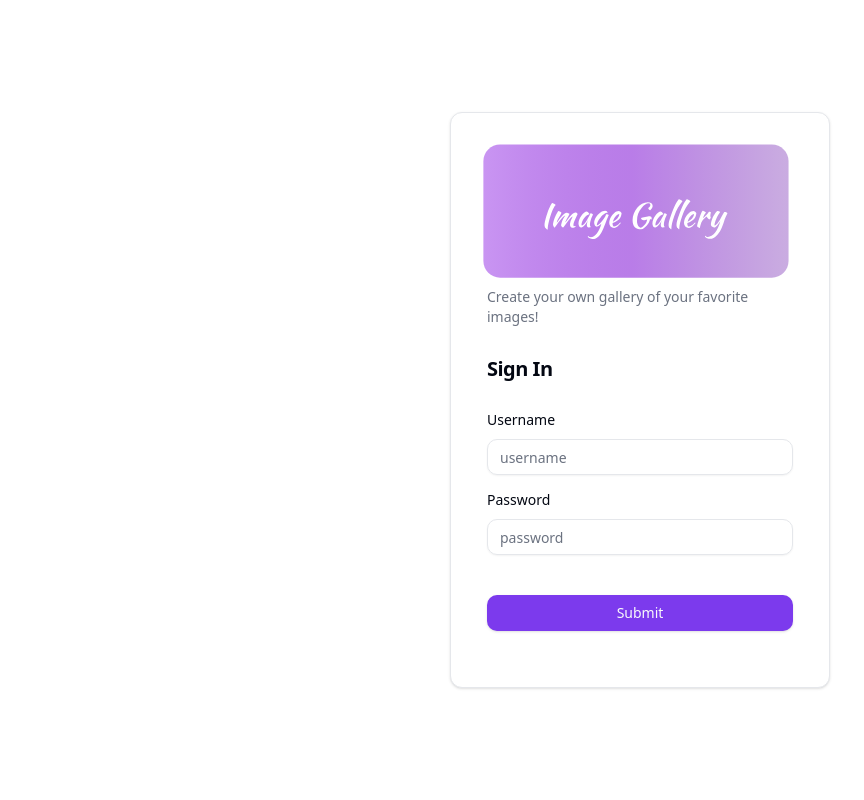
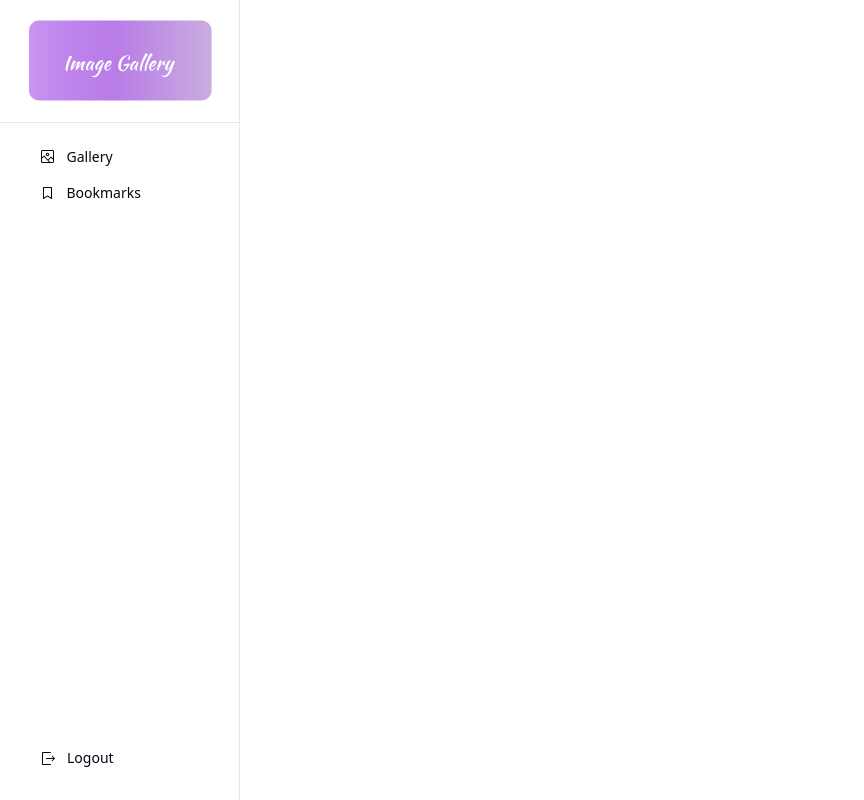
Before and after one commit to agustinrzarate/image-gallery, a React (Vite) app: page /gallery in a window 1280 px wide. Shown: the whole page, without its empty margins (0-864 px from the left). Built offline with nearby package versions, Linux system fonts and the light colour scheme.

Commit message:
setting routes and created sidebar

```diff
--- a/package.json
+++ b/package.json
@@ -22,6 +22,8 @@
     "react": "^18.2.0",
     "react-dom": "^18.2.0",
     "react-hook-form": "^7.47.0",
+    "react-router": "^6.17.0",
+    "react-router-dom": "^6.17.0",
     "tailwind-merge": "^1.14.0",
     "tailwindcss-animate": "^1.0.7",
     "zod": "^3.22.4"
--- a/src/app/App.tsx
+++ b/src/app/App.tsx
@@ -1,14 +1,14 @@
 import { ThemeProvider } from '@ui/components/ThemeProvider/ThemeProvider';
 import MaxWidthWrapper from '@/ui/components/MaxWidthWrapper/MaxWidthWrapper';
-import SignIn from '@/ui/pages/Auth/SignIn/SignIn';
 import { Toaster } from '@/ui/components/Toast/toaster';
+import Router from './router/router';
 
 function App() {
   return (
     <ThemeProvider defaultTheme="system" storageKey="vite-ui-theme">
       <MaxWidthWrapper>
         <Toaster />
-        <SignIn />
+        <Router />
       </MaxWidthWrapper>
     </ThemeProvider>
   );
--- a/src/app/globals.css
+++ b/src/app/globals.css
@@ -57,3 +57,17 @@
     @apply bg-background text-foreground;
   }
 }
+
+*::-webkit-scrollbar {
+  width: 10px;
+}
+
+*::-webkit-scrollbar-track {
+  background: #f2f2f259;
+  border-radius: 5px;
+}
+
+*::-webkit-scrollbar-thumb {
+  background-color: #bfbfbf;
+  border-radius: 14px;
+}
--- /dev/null
+++ b/src/app/router/ErrorPage/ErrorPage.tsx
@@ -0,0 +1,16 @@
+import { useNavigate } from 'react-router-dom';
+import { Button } from '@/ui/components/Button/Button';
+
+export default function ErrorPage() {
+  const navigate = useNavigate();
+  return (
+    <div className="min-h-screen flex flex-col justify-center items-center space-y-14">
+      <div className="text-center">
+        <h1 className="text-lg font-semibold">404</h1>
+        <p className="">Sorry, the address you are trying to access is not found.</p>
+      </div>
+
+      <Button onClick={() => navigate('/')}>Go to homepage</Button>
+    </div>
+  );
+}
--- /dev/null
+++ b/src/app/router/Loader/Loader.tsx
@@ -0,0 +1,9 @@
+const Loader = () => {
+  return (
+    <div className="">
+      <h3>Loading...</h3>
+    </div>
+  );
+};
+
+export default Loader;
--- /dev/null
+++ b/src/app/router/router.tsx
@@ -0,0 +1,29 @@
+import { Route, RouterProvider, createBrowserRouter, createRoutesFromElements } from 'react-router-dom';
+import { Suspense, lazy } from 'react';
+
+import ErrorPage from './ErrorPage/ErrorPage';
+import Loader from './Loader/Loader';
+import Gallery from '@/ui/pages/Gallery/Gallery';
+
+const SignIn = lazy(() => import('@/ui/pages/Auth/SignIn/SignIn'));
+
+const Router = () => {
+  const router = createBrowserRouter(
+    createRoutesFromElements(
+      // eslint-disable-next-line react/jsx-no-useless-fragment
+      <>
+        <Route errorElement={<ErrorPage />}>
+          <Route path="/" element={<SignIn />} />
+          <Route path="/gallery" element={<Gallery />} />
+        </Route>
+      </>
+    )
+  );
+  return (
+    <Suspense fallback={<Loader />}>
+      <RouterProvider router={router} />
+    </Suspense>
+  );
+};
+
+export default Router;
--- a/src/ui/components/MaxWidthWrapper/MaxWidthWrapper.tsx
+++ b/src/ui/components/MaxWidthWrapper/MaxWidthWrapper.tsx
@@ -7,7 +7,7 @@ interface MaxWidthWrapperProps {
 }
 
 const MaxWidthWrapper = ({ className, children }: MaxWidthWrapperProps) => {
-  return <div className={cn('max-w-screen-2xl mx-auto w-full px-2.5 md:px-20', className)}>{children}</div>;
+  return <div className={cn('max-w-screen-2xl mx-auto w-full px-2.5 lg:px-20 relative', className)}>{children}</div>;
 };
 
 MaxWidthWrapper.defaultProps = {
--- /dev/null
+++ b/src/ui/components/Sidebar/Sidebar.tsx
@@ -0,0 +1,95 @@
+import { useEffect, useRef, useState } from 'react';
+import { clsx } from 'clsx';
+import { BookmarkIcon, ImageIcon, ExitIcon, Cross2Icon, HamburgerMenuIcon } from '@radix-ui/react-icons';
+import ImageGallery from '@/app/assets/ImageGallery.svg';
+import { Button } from '../Button/Button';
+
+function Sidebar() {
+  return (
+    <div className="w-60 border-r border-border h-screen bg-background">
+      <div className="pt-10 md:pt-0  space-y-4 relative h-full">
+        <div className="w-full py-4 md:pb-4  border-b border-t md:border-t-0">
+          <img src={ImageGallery} alt="logo" className="mx-auto w-48" />
+        </div>
+        <div className="flex flex-col w-48 mx-auto">
+          <Button variant="ghost" className="justify-start">
+            <ImageIcon className="mr-3" />
+            Gallery
+          </Button>
+          <Button variant="ghost" className="justify-start">
+            <BookmarkIcon className="mr-3" /> Bookmarks
+          </Button>
+        </div>
+        <div className="flex flex-col w-48 mx-auto absolute bottom-6 left-6">
+          <Button variant="ghost" className="justify-start">
+            <ExitIcon className="mr-3" /> Logout
+          </Button>
+        </div>
+      </div>
+    </div>
+  );
+}
+
+function SidebarLayout({ children }: { children: React.ReactNode }) {
+  const [isSidebarOpen, setIsSidebarOpen] = useState(false);
+  const modalRef = useRef<HTMLDivElement>(null);
+
+  useEffect(() => {
+    const handleOutsideClick = (event: MouseEvent) => {
+      if (modalRef.current && !modalRef.current.contains(event.target as Node)) {
+        setIsSidebarOpen(false);
+      }
+    };
+    const handleEscapeKey = (event: KeyboardEvent) => {
+      if (event.key === 'Escape') {
+        setIsSidebarOpen(false);
+      }
+    };
+
+    if (isSidebarOpen) {
+      document.addEventListener('mousedown', handleOutsideClick);
+      document.addEventListener('keydown', handleEscapeKey);
+    } else {
+      document.removeEventListener('mousedown', handleOutsideClick);
+      document.removeEventListener('keydown', handleEscapeKey);
+    }
+
+    return () => {
+      document.removeEventListener('mousedown', handleOutsideClick);
+      document.removeEventListener('keydown', handleEscapeKey);
+    };
+  }, [isSidebarOpen]);
+
+  return (
+    <div className="relative max-h-screen flex mt-3">
+      <div
+        ref={modalRef}
+        className={clsx(
+          isSidebarOpen ? 'translate-x-0  ' : '-translate-x-[110%]',
+          ' md:translate-x-0 transition-transform duration-300 ease-in-out left-0 h-screen fixed top-0 bg-background z-10'
+        )}
+      >
+        <Sidebar />
+        <Button
+          className="absolute top-0 right-1 md:hidden"
+          variant="ghost"
+          size="icon"
+          onClick={() => setIsSidebarOpen(false)}
+        >
+          <Cross2Icon />
+        </Button>
+      </div>
+
+      <div className={clsx(isSidebarOpen && 'blur-sm', ' md:ml-60 w-full md:blur-0')}>
+        <div className="md:hidden">
+          <Button onClick={() => setIsSidebarOpen(true)} size="icon">
+            <HamburgerMenuIcon />
+          </Button>
+        </div>
+        {children}
+      </div>
+    </div>
+  );
+}
+
+export default SidebarLayout;
--- a/src/ui/pages/Auth/SignIn/Form/SignInForm.tsx
+++ b/src/ui/pages/Auth/SignIn/Form/SignInForm.tsx
@@ -7,7 +7,6 @@ import * as z from 'zod';
 import { Button } from '@/ui/components/Button/Button';
 import { Form, FormControl, FormField, FormItem, FormLabel, FormMessage } from '@/ui/components/Form/Form';
 import { Input } from '@/ui/components//Input/Input';
-import { toast } from '@/ui/components/Toast/use-toast';
 
 export function SignInForm() {
   const FormSchema = z.object({
@@ -45,14 +44,7 @@ export function SignInForm() {
   }
 
   function onSubmit(data: z.infer<typeof FormSchema>) {
-    toast({
-      title: 'You submitted the following values:',
-      description: (
-        <pre className="mt-2 w-[340px] rounded-md bg-slate-950 p-4">
-          <code className="text-white">{JSON.stringify(data, null, 2)}</code>
-        </pre>
-      ),
-    });
+    console.log(data);
   }
 
   return (
@@ -86,10 +78,11 @@ export function SignInForm() {
             )}
           />
         </div>
-
-        <Button type="submit" className="w-full">
-          Submit
-        </Button>
+        <div className="flex justify-center">
+          <Button type="submit" className="px-7">
+            Sign In
+          </Button>
+        </div>
       </form>
     </Form>
   );
--- /dev/null
+++ b/src/ui/pages/Gallery/Gallery.tsx
@@ -0,0 +1,11 @@
+import Sidebar from '@/ui/components/Sidebar/Sidebar';
+
+function Gallery() {
+  return (
+    <div>
+      <Sidebar />
+    </div>
+  );
+}
+
+export default Gallery;
```
Also changed, not shown: 1 other file (tests, documents, lock files or other folders).
